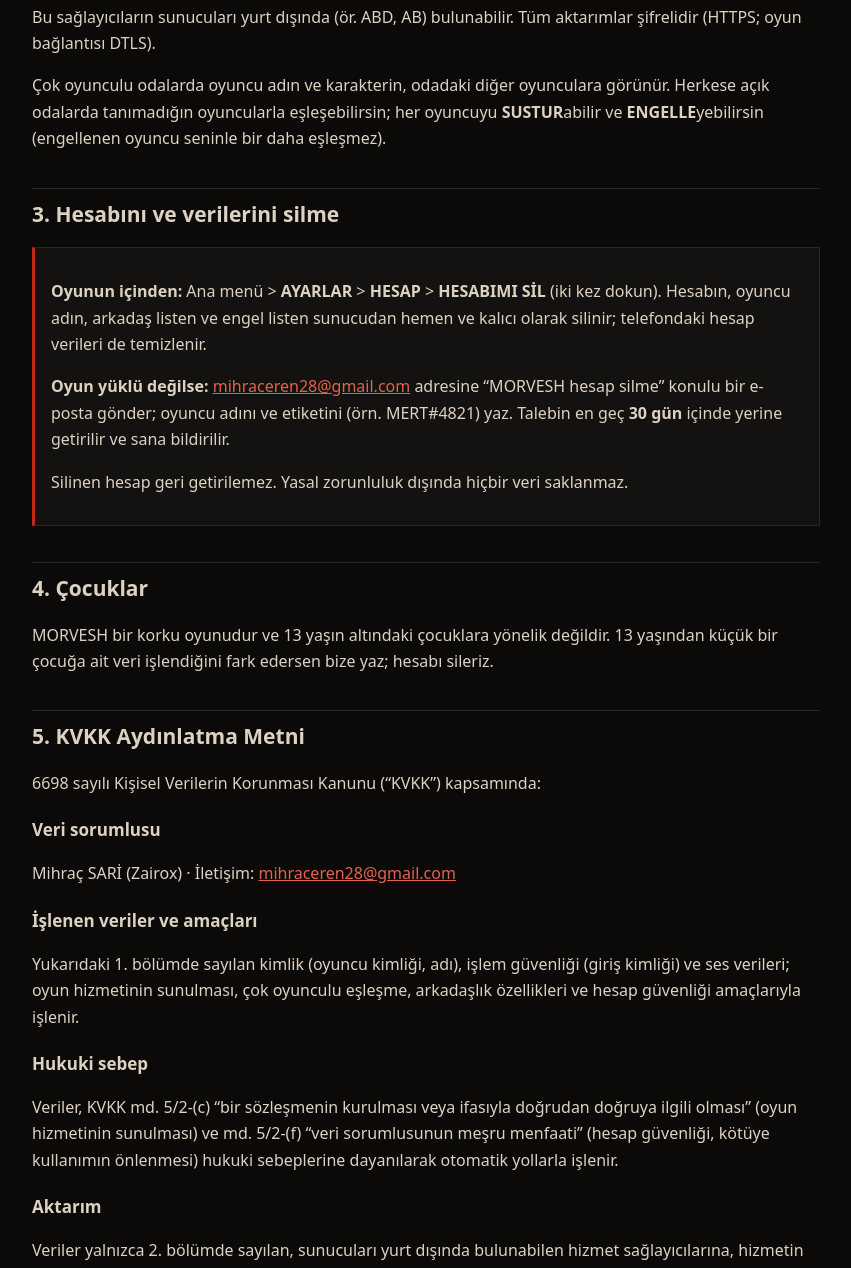
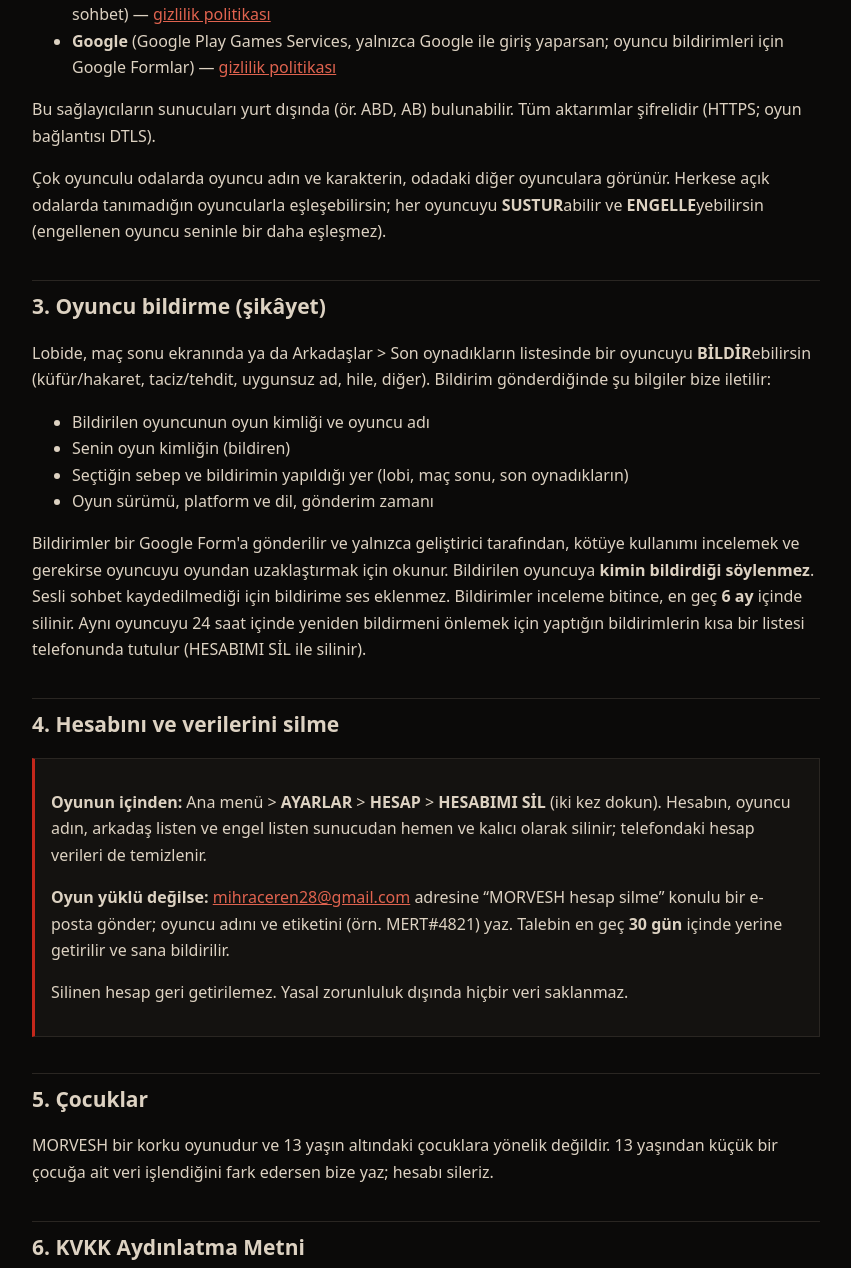
Before and after one commit to mihracsari34/morvesh, a plain HTML site: page index.html in a window 1280 px wide. Shown: the part 1180-2448 px from the top of the page, without its empty margins (214-1065 px from the left). Drawn offline with Linux system fonts and the light colour scheme.

Commit message:
Gizlilik: oyuncu bildirme (şikâyet) bölümü eklendi

```diff
--- a/index.html
+++ b/index.html
@@ -26,8 +26,8 @@
 <body>
 <main>
 <h1>MORVESH</h1>
-<p>Gizlilik Politikası ve KVKK Aydınlatma Metni · Son güncelleme: 29 Ekim 2026</p>
-<nav><a href="#veriler">Toplanan veriler</a><a href="#paylasim">Paylaşım</a><a href="#silme">Hesap silme</a><a href="#kvkk">KVKK</a><a href="#english">English</a></nav>
+<p>Gizlilik Politikası ve KVKK Aydınlatma Metni · Son güncelleme: 6 Kasım 2026</p>
+<nav><a href="#veriler">Toplanan veriler</a><a href="#paylasim">Paylaşım</a><a href="#bildir">Oyuncu bildirme</a><a href="#silme">Hesap silme</a><a href="#kvkk">KVKK</a><a href="#english">English</a></nav>
 
 <p>Bu metin, Zairox tarafından geliştirilen <b>MORVESH</b> adlı mobil oyunun (Google Play paket adı <code>com.zairox.morvesh</code>) hangi kişisel verileri neden işlediğini, kimlerle paylaştığını ve haklarınızı açıklar.</p>
 
@@ -41,6 +41,7 @@
 <tr><td>Google Play Games oyuncu kimliği (yalnızca Google ile bağlıysan)</td><td>Hesabının telefon değişse de kaybolmaması</td><td>Hesabı silene ya da bağlantıyı kaldırana kadar</td></tr>
 <tr><td>Sesli sohbet sesi</td><td>Aynı odadaki oyuncularla anlık konuşma</td><td><b>Kaydedilmez</b>; yalnızca anlık iletilir</td></tr>
 <tr><td>Oda bilgileri (oda adı, doluluk, harita, hazır durumu)</td><td>Eşleşme ve odaya katılma</td><td>Oda kapanınca silinir</td></tr>
+<tr><td>Oyuncu bildirimleri (yalnızca <b>BİLDİR</b>'e basarsan; ayrıntı 3. bölümde)</td><td>Kötüye kullanımın incelenmesi ve önlenmesi</td><td>İnceleme bitince, en geç 6 ay</td></tr>
 </tbody>
 </table>
 <p>Ayarların (ses, hassasiyet, görüntü), son birlikte oynadığın oyuncular listesi ve engel listesinin bir kopyası <b>yalnızca telefonunda</b> saklanır.</p>
@@ -50,40 +51,51 @@
 <p>Verilerin satılmaz. Oyunun çalışması için yalnızca şu hizmet sağlayıcılarına aktarılır:</p>
 <ul>
 <li><b>Unity Technologies</b> (Unity Gaming Services: Authentication, Lobby, Relay, Friends, Vivox sesli sohbet) — <a href="https://unity.com/legal/privacy-policy">gizlilik politikası</a></li>
-<li><b>Google</b> (Google Play Games Services, yalnızca Google ile giriş yaparsan) — <a href="https://policies.google.com/privacy">gizlilik politikası</a></li>
+<li><b>Google</b> (Google Play Games Services, yalnızca Google ile giriş yaparsan; oyuncu bildirimleri için Google Formlar) — <a href="https://policies.google.com/privacy">gizlilik politikası</a></li>
 </ul>
 <p>Bu sağlayıcıların sunucuları yurt dışında (ör. ABD, AB) bulunabilir. Tüm aktarımlar şifrelidir (HTTPS; oyun bağlantısı DTLS).</p>
 <p>Çok oyunculu odalarda oyuncu adın ve karakterin, odadaki diğer oyunculara görünür. Herkese açık odalarda tanımadığın oyuncularla eşleşebilirsin; her oyuncuyu <b>SUSTUR</b>abilir ve <b>ENGELLE</b>yebilirsin (engellenen oyuncu seninle bir daha eşleşmez).</p>
 
-<h2 id="silme">3. Hesabını ve verilerini silme</h2>
+<h2 id="bildir">3. Oyuncu bildirme (şikâyet)</h2>
+<p>Lobide, maç sonu ekranında ya da Arkadaşlar &gt; Son oynadıkların listesinde bir oyuncuyu <b>BİLDİR</b>ebilirsin (küfür/hakaret, taciz/tehdit, uygunsuz ad, hile, diğer). Bildirim gönderdiğinde şu bilgiler bize iletilir:</p>
+<ul>
+<li>Bildirilen oyuncunun oyun kimliği ve oyuncu adı</li>
+<li>Senin oyun kimliğin (bildiren)</li>
+<li>Seçtiğin sebep ve bildirimin yapıldığı yer (lobi, maç sonu, son oynadıkların)</li>
+<li>Oyun sürümü, platform ve dil, gönderim zamanı</li>
+</ul>
+<p>Bildirimler bir Google Form'a gönderilir ve yalnızca geliştirici tarafından, kötüye kullanımı incelemek ve gerekirse oyuncuyu oyundan uzaklaştırmak için okunur. Bildirilen oyuncuya <b>kimin bildirdiği söylenmez</b>. Sesli sohbet kaydedilmediği için bildirime ses eklenmez. Bildirimler inceleme bitince, en geç <b>6 ay</b> içinde silinir. Aynı oyuncuyu 24 saat içinde yeniden bildirmeni önlemek için yaptığın bildirimlerin kısa bir listesi telefonunda tutulur (HESABIMI SİL ile silinir).</p>
+
+<h2 id="silme">4. Hesabını ve verilerini silme</h2>
 <div class="box">
 <p><b>Oyunun içinden:</b> Ana menü &gt; <b>AYARLAR</b> &gt; <b>HESAP</b> &gt; <b>HESABIMI SİL</b> (iki kez dokun). Hesabın, oyuncu adın, arkadaş listen ve engel listen sunucudan hemen ve kalıcı olarak silinir; telefondaki hesap verileri de temizlenir.</p>
 <p><b>Oyun yüklü değilse:</b> <a href="mailto:mihraceren28@gmail.com?subject=MORVESH%20hesap%20silme">mihraceren28@gmail.com</a> adresine “MORVESH hesap silme” konulu bir e-posta gönder; oyuncu adını ve etiketini (örn. MERT#4821) yaz. Talebin en geç <b>30 gün</b> içinde yerine getirilir ve sana bildirilir.</p>
 <p>Silinen hesap geri getirilemez. Yasal zorunluluk dışında hiçbir veri saklanmaz.</p>
 </div>
 
-<h2>4. Çocuklar</h2>
+<h2>5. Çocuklar</h2>
 <p>MORVESH bir korku oyunudur ve 13 yaşın altındaki çocuklara yönelik değildir. 13 yaşından küçük bir çocuğa ait veri işlendiğini fark edersen bize yaz; hesabı sileriz.</p>
 
-<h2 id="kvkk">5. KVKK Aydınlatma Metni</h2>
+<h2 id="kvkk">6. KVKK Aydınlatma Metni</h2>
 <p>6698 sayılı Kişisel Verilerin Korunması Kanunu (“KVKK”) kapsamında:</p>
 <h3>Veri sorumlusu</h3>
 <p>Mihraç SARİ (Zairox) · İletişim: <a href="mailto:mihraceren28@gmail.com">mihraceren28@gmail.com</a></p>
 <h3>İşlenen veriler ve amaçları</h3>
-<p>Yukarıdaki 1. bölümde sayılan kimlik (oyuncu kimliği, adı), işlem güvenliği (giriş kimliği) ve ses verileri; oyun hizmetinin sunulması, çok oyunculu eşleşme, arkadaşlık özellikleri ve hesap güvenliği amaçlarıyla işlenir.</p>
+<p>Yukarıdaki 1. bölümde sayılan kimlik (oyuncu kimliği, adı), işlem güvenliği (giriş kimliği) ve ses verileri; oyun hizmetinin sunulması, çok oyunculu eşleşme, arkadaşlık özellikleri ve hesap güvenliği amaçlarıyla işlenir. 3. bölümdeki oyuncu bildirimleri, kötüye kullanımın incelenmesi ve oyuncuların korunması amacıyla işlenir.</p>
 <h3>Hukuki sebep</h3>
-<p>Veriler, KVKK md. 5/2-(c) “bir sözleşmenin kurulması veya ifasıyla doğrudan doğruya ilgili olması” (oyun hizmetinin sunulması) ve md. 5/2-(f) “veri sorumlusunun meşru menfaati” (hesap güvenliği, kötüye kullanımın önlenmesi) hukuki sebeplerine dayanılarak otomatik yollarla işlenir.</p>
+<p>Veriler, KVKK md. 5/2-(c) “bir sözleşmenin kurulması veya ifasıyla doğrudan doğruya ilgili olması” (oyun hizmetinin sunulması) ve md. 5/2-(f) “veri sorumlusunun meşru menfaati” (hesap güvenliği, kötüye kullanımın önlenmesi, oyuncu bildirimlerinin incelenmesi) hukuki sebeplerine dayanılarak otomatik yollarla işlenir.</p>
 <h3>Aktarım</h3>
 <p>Veriler yalnızca 2. bölümde sayılan, sunucuları yurt dışında bulunabilen hizmet sağlayıcılarına, hizmetin sunulması amacıyla ve KVKK md. 9'a uygun şekilde aktarılır.</p>
 <h3>Hakların (KVKK md. 11)</h3>
 <p>Kişisel verinin işlenip işlenmediğini öğrenme, bilgi talep etme, işleme amacını öğrenme, aktarıldığı üçüncü kişileri bilme, eksik/yanlışsa düzeltilmesini, silinmesini ya da yok edilmesini isteme, bu işlemlerin aktarılan kişilere bildirilmesini isteme, otomatik analiz sonucu aleyhine bir sonuca itiraz etme ve zarara uğrarsan giderilmesini talep etme haklarına sahipsin. Başvurunu yukarıdaki e-posta adresine gönderebilirsin; en geç 30 gün içinde ücretsiz yanıtlanır.</p>
 
-<h2>6. Değişiklikler ve iletişim</h2>
+<h2>7. Değişiklikler ve iletişim</h2>
 <p>Bu politika değişirse bu sayfa güncellenir ve tarih yenilenir. Sorular için: <a href="mailto:mihraceren28@gmail.com">mihraceren28@gmail.com</a></p>
 
 <h2 id="english">English summary</h2>
 <div class="en">
-<p>MORVESH (<code>com.zairox.morvesh</code>) by Zairox collects: a random Unity player ID, your player name and tag, friends list / requests / blocks and online status, your Google Play Games ID (only if you sign in with Google), and lobby data. Voice chat is transmitted in real time and <b>never recorded</b>. No location, contacts, photos or payment data; no ads or analytics SDKs at this time. Data is processed by Unity Technologies (Unity Gaming Services, Vivox) and Google (Play Games Services), encrypted in transit, and never sold.</p>
+<p>MORVESH (<code>com.zairox.morvesh</code>) by Zairox collects: a random Unity player ID, your player name and tag, friends list / requests / blocks and online status, your Google Play Games ID (only if you sign in with Google), lobby data, and player reports you choose to send. Voice chat is transmitted in real time and <b>never recorded</b>. No location, contacts, photos or payment data; no ads or analytics SDKs at this time. Data is processed by Unity Technologies (Unity Gaming Services, Vivox) and Google (Play Games Services), encrypted in transit, and never sold.</p>
+<p><b>Reporting players:</b> you can REPORT a player from the lobby, the end-of-match screen or Friends &gt; Recently played. A report sends the reported player's game ID and name, your game ID, the reason, where it was sent from, game version, platform/language and time to a Google Form that only the developer reads to review abuse. The reported player is never told who reported them; no voice is recorded or attached. Reports are deleted after review, within 6 months at most.</p>
 <p><b>Account deletion:</b> in the game, Settings &gt; ACCOUNT (HESAP) &gt; DELETE MY ACCOUNT (HESABIMI SİL) deletes your account and data immediately. Without the game, email <a href="mailto:mihraceren28@gmail.com?subject=MORVESH%20account%20deletion">mihraceren28@gmail.com</a> with your player name and tag; we delete it within 30 days. The game is not directed at children under 13.</p>
 </div>
 </main>
```
